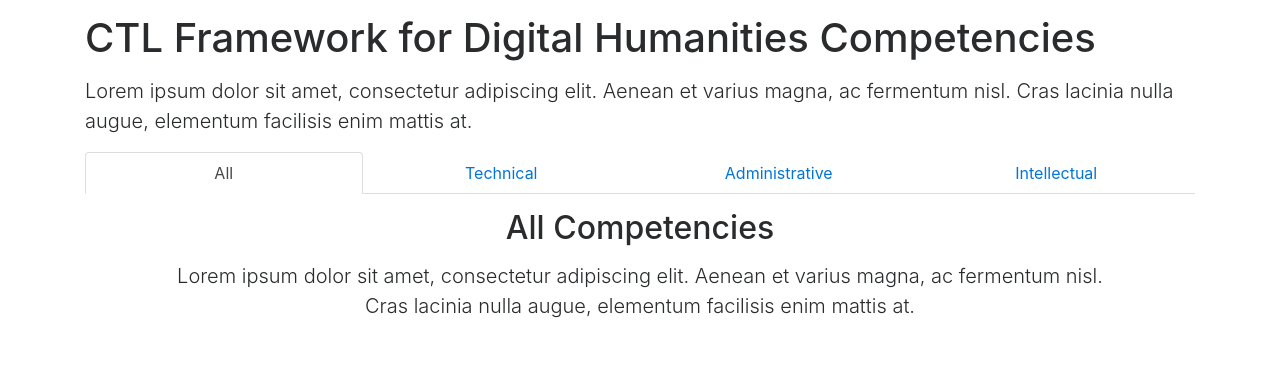
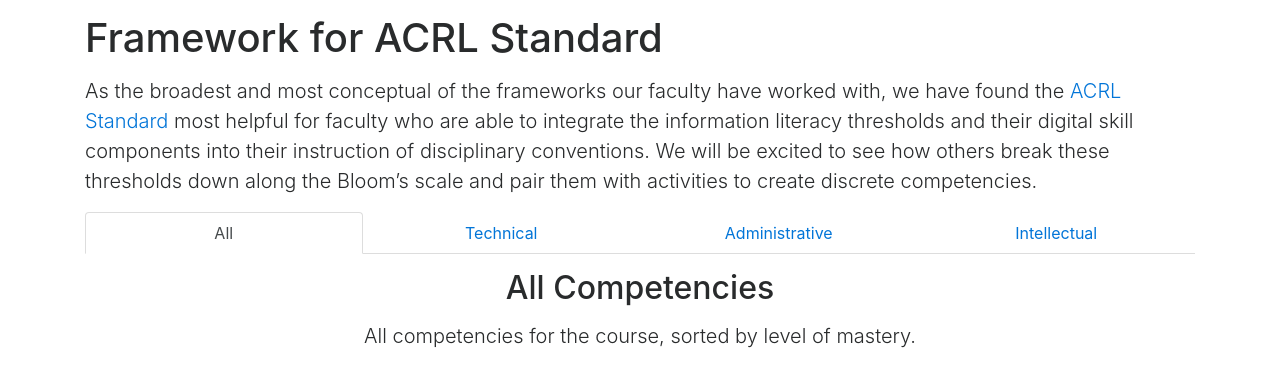
Before and after one commit to ccnmtl/diglit-acrl-badge, a plain HTML site: page index.html in a window 1280 px wide. Drawn offline with nearby package versions, Linux system fonts and the light colour scheme; a script that the page names is missing.

Commit message:
Updated framework.
Updated framework title and description
Updated All competencies description.

```diff
--- a/index.html
+++ b/index.html
@@ -123,11 +123,11 @@
                 <div class="col">
                     <p>
                         <h1>
-                            CTL Framework for Digital Humanities Competencies
+                            Framework for ACRL Standard
                         </h1>
                     </p>
                     <p class="lead">
-                        Lorem ipsum dolor sit amet, consectetur adipiscing elit. Aenean et varius magna, ac fermentum nisl. Cras lacinia nulla augue, elementum facilisis enim mattis at.
+                        As the broadest and most conceptual of the frameworks our faculty have worked with, we have found the <a href="http://www.ala.org/acrl/standards/ilframework">ACRL Standard</a> most helpful for faculty who are able to integrate the information literacy thresholds and their digital skill components into their instruction of disciplinary conventions. We will be excited to see how others break these thresholds down along the Bloom’s scale and pair them with activities to create discrete competencies.
                     </p>
                 </div>
             </div>
@@ -156,8 +156,7 @@
                             <h2 class="text-center">All Competencies</h2>
                         </p>
                         <p class="lead text-center">
-                            Lorem ipsum dolor sit amet, consectetur adipiscing elit. Aenean et varius magna, ac fermentum nisl. <br>
-                            Cras lacinia nulla augue, elementum facilisis enim mattis at.
+                            All competencies for the course, sorted by level of mastery.
                         </p>
                         <div class="standards-container all"></div>
                       </div>
```
